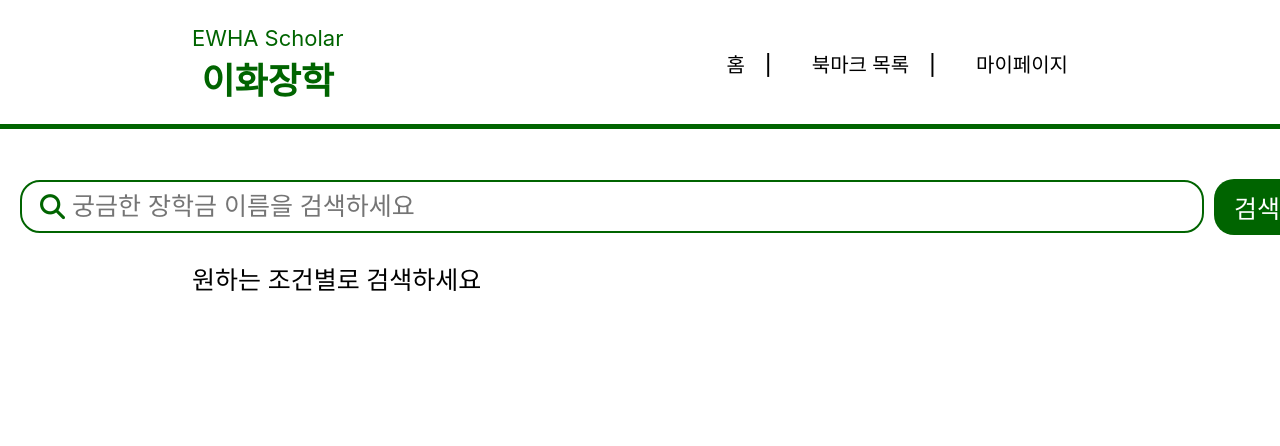
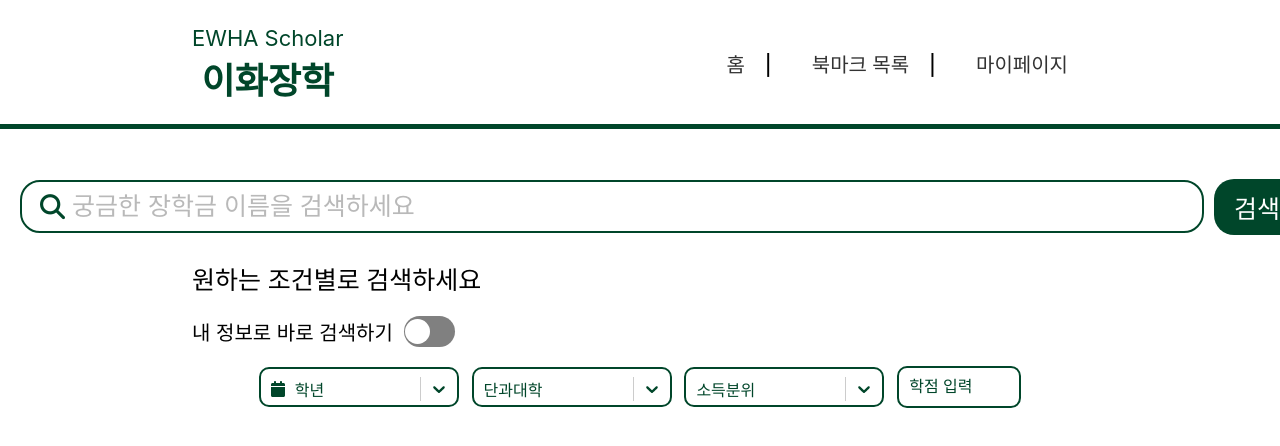
Before and after one commit to ECC-2024-Winter-Team1/EwhaScholarship_FE, a React (Create React App) app: page / in a window 1280 px wide. Shown: the top 446 px of the page. Built offline with nearby package versions, Linux system fonts and the light colour scheme.

Commit message:
feat: 드롭다운 기능 구현

```diff
--- a/package.json
+++ b/package.json
@@ -3,12 +3,16 @@
   "version": "0.1.0",
   "private": true,
   "dependencies": {
+    "@fortawesome/fontawesome-svg-core": "^6.7.2",
+    "@fortawesome/free-solid-svg-icons": "^6.7.2",
+    "@fortawesome/react-fontawesome": "^0.2.2",
     "@testing-library/jest-dom": "^5.14.1",
     "@testing-library/react": "^13.0.0",
     "@testing-library/user-event": "^13.2.1",
     "react": "^19.0.0",
     "react-dom": "^19.0.0",
     "react-scripts": "5.0.1",
+    "react-select": "^5.10.0",
     "styled-components": "^6.1.14",
     "web-vitals": "^2.1.0"
   },
--- a/src/App.js
+++ b/src/App.js
@@ -2,7 +2,6 @@ import logo from "./logo.svg";
 import "./App.css";
 import Header from "./components/Header";
 import SearchBox from "./components/SearchBox";
-import Filter from "./components/Filter";
 import MainPage from "./components/MainPage";
 
 function App() {
--- /dev/null
+++ b/src/components/FilterOption.jsx
@@ -0,0 +1,207 @@
+import React, { useState } from "react";
+import Select from "react-select";
+import styled from "styled-components";
+import { FontAwesomeIcon } from "@fortawesome/react-fontawesome";
+import { faCalendar } from "@fortawesome/free-solid-svg-icons";
+
+const Container = styled.div`
+  display: flex;
+  align-items: center;
+  gap: 1%;
+  justify-content: center;
+`;
+
+const StyledSingleValue = styled.div`
+  color: #00462a;
+  font-weight: 550;
+  display: flex;
+  align-items: center;
+  gap: 10px;
+`;
+
+const CustomStyles = {
+  dropdownIndicator: (provided, state) => ({
+    ...provided,
+    color: "#00462A",
+    "&:hover": {
+      color: "#00462A",
+    },
+  }),
+  control: (styles) => ({
+    ...styles,
+    height: "40px",
+    borderColor: "#00462A",
+    borderRadius: "10px",
+    borderWidth: "2px",
+    display: "flex",
+    alignItems: "center",
+    width: "200px",
+    "&:hover": {
+      borderColor: "#00462A",
+    },
+  }),
+  valueContainer: (styles) => ({
+    ...styles,
+    height: "40px",
+    display: "flex",
+    alignItems: "center",
+  }),
+  input: (styles) => ({
+    ...styles,
+    caretColor: "transparent",
+  }),
+  placeholder: (styles) => ({
+    ...styles,
+    display: "flex",
+    alignItems: "center",
+    color: "#00462A",
+    fontWeight: 550,
+    gap: "10px",
+  }),
+  singleValue: (styles) => ({
+    ...styles,
+    display: "flex",
+    alignItems: "center",
+    height: "100%",
+    color: "#00462A",
+    fontWeight: 550,
+  }),
+  option: (styles) => ({
+    ...styles,
+    backgroundColor: "white",
+    color: "gray",
+    "&:hover": {
+      backgroundColor: "#00462A",
+      color: "white",
+    },
+  }),
+  menu: (styles) => ({
+    ...styles, // 기존 스타일을 유지하면서 추가/변경
+    borderRadius: "10px", // 드롭다운 메뉴의 둥근 정도
+    border: "1px solid black", // 메뉴 테두리
+  }),
+};
+
+const Input = styled.input`
+  padding: 10px 10px;
+  border: 2px solid #00462a;
+  border-radius: 10px;
+  color: #00462a;
+  font-size: 16px;
+  font-weight: 550;
+  width: 100px;
+
+  &:focus {
+    border-color: #00462a;
+    outline: none;
+  }
+
+  &::placeholder {
+    color: #00462a;
+  }
+`;
+
+const FilterOption = () => {
+  const [selectedYear, setSelectedYear] = useState(null);
+
+  const [selectedCollege, setSelectedCollege] = useState(null);
+
+  const [selectedIncome, setSelectedIncome] = useState(null);
+
+  const [grade, setGrade] = useState("");
+
+  const handleGradeChange = (event) => {
+    setGrade(event.target.value);
+  };
+
+  const YearSingleValue = ({ data }) => (
+    <>
+      <StyledSingleValue>
+        <FontAwesomeIcon icon={faCalendar} style={{ marginRight: 5 }} />
+        {data.label}
+      </StyledSingleValue>
+    </>
+  );
+
+  const options1 = [
+    { value: "freshman", label: "1학년" },
+    { value: "sophomore", label: "2학년" },
+    { value: "junior", label: "3학년" },
+    { value: "senior", label: "4학년" },
+  ];
+
+  const options2 = [
+    { value: "humanities", label: "인문과학대학" },
+    { value: "social", label: "사회과학대학" },
+    { value: "natural", label: "자연과학대학" },
+    { value: "engineering", label: "공과대학" },
+    { value: "music", label: "음악대학" },
+    { value: "arts", label: "조형예술대학" },
+    { value: "education", label: "사범대학" },
+    { value: "business", label: "경영대학" },
+    { value: "convergence", label: "신산업융합대학" },
+    { value: "medical", label: "의과대학" },
+    { value: "nursing", label: "간호대학" },
+    { value: "pharmacy", label: "약학대학" },
+    { value: "scranton", label: "스크랜튼대학" },
+    { value: "ai", label: "인공지능대학" },
+    { value: "hokma", label: "호크마교양대학" },
+  ];
+
+  const options3 = [
+    { value: "0", label: "0분위" },
+    { value: "1", label: "1분위" },
+    { value: "2", label: "2분위" },
+    { value: "3", label: "3분위" },
+    { value: "4", label: "4분위" },
+    { value: "5", label: "5분위" },
+    { value: "6", label: "6분위" },
+    { value: "7", label: "7분위" },
+    { value: "8", label: "8분위" },
+    { value: "9", label: "9분위" },
+    { value: "10", label: "10분위" },
+  ];
+
+  return (
+    <Container>
+      <Select
+        options={options1}
+        value={selectedYear}
+        onChange={setSelectedYear}
+        placeholder={
+          <>
+            <FontAwesomeIcon icon={faCalendar} />
+            학년
+          </>
+        }
+        isClearable={true}
+        components={{ SingleValue: YearSingleValue }}
+        styles={CustomStyles}
+      />
+      <Select
+        options={options2}
+        value={selectedCollege}
+        onChange={setSelectedCollege}
+        placeholder="단과대학"
+        styles={CustomStyles}
+        isClearable={true}
+      />
+      <Select
+        options={options3}
+        value={selectedIncome}
+        onChange={setSelectedIncome}
+        placeholder="소득분위"
+        styles={CustomStyles}
+        isClearable={true}
+      />
+      <Input
+        type="text"
+        value={grade}
+        onChange={handleGradeChange}
+        placeholder="학점 입력"
+      />
+    </Container>
+  );
+};
+
+export default FilterOption;
--- a/src/components/Header.jsx
+++ b/src/components/Header.jsx
@@ -6,8 +6,8 @@ const HeaderWrapper = styled.header`
   padding-left: 15%;
   padding-right: 15%;
   background-color: white;
-  color: darkgreen;
-  border-bottom: 5px solid darkgreen;
+  color: #00462a;
+  border-bottom: 5px solid #00462a;
   max-width: 1800px;
   margin: 0 auto;
 `;
@@ -33,7 +33,7 @@ const HeaderTitle = styled.h1`
 const NavLinks = styled.div`
   a {
     margin: 0 20px;
-    color: black;
+    color: #333333;
     text-decoration: none;
     font-size: 20px;
     font-weight: 550;
@@ -47,8 +47,9 @@ const NavLinks = styled.div`
   }
 
   a:hover {
-    color: darkgreen;
+    color: #00462a;
     text-decoration: underline;
+    text-decoration-color: #00462a;
   }
 `;
 
--- a/src/components/MainPage.jsx
+++ b/src/components/MainPage.jsx
@@ -1,9 +1,16 @@
 import React, { useState } from "react";
 import SearchBox from "./SearchBox";
 import Text from "./Text";
-//import Filter from "./Filter";
+import Toggle from "./Toggle";
+import FilterOption from "./FilterOption";
 
 const MainPage = () => {
+  const [isOn, setIsOn] = useState(false);
+
+  const handleToggle = () => {
+    setIsOn(!isOn);
+  };
+
   const handleSearch = (query) => {
     console.log("검색어:", query); // 검색어를 출력하거나 처리
   };
@@ -12,7 +19,8 @@ const MainPage = () => {
     <div>
       <SearchBox onSearch={handleSearch} />
       <Text />
-      {/* <Filter /> */}
+      <Toggle isOn={isOn} onToggle={handleToggle} />
+      <FilterOption />
     </div>
   );
 };
--- a/src/components/SearchBox.jsx
+++ b/src/components/SearchBox.jsx
@@ -22,8 +22,13 @@ const Input = styled.input`
   max-width: 1300px;
   padding: 10px 10px 10px 50px;
   font-size: 25px;
-  border: 2px solid darkgreen;
+  border: 2px solid #00462a;
   border-radius: 20px;
+
+  &::placeholder {
+    color: #b9b9b9;
+    outline: none;
+  }
 `;
 
 const Icon = styled.i`
@@ -32,13 +37,13 @@ const Icon = styled.i`
   top: 50%;
   transform: translateY(-50%);
   font-size: 25px;
-  color: darkgreen;
+  color: #00462a;
 `;
 
 const Button = styled.button`
   margin-left: 10px;
   padding: 10px 20px;
-  background-color: darkgreen;
+  background-color: #00462a;
   color: white;
   border: none;
   border-radius: 20px;
--- a/src/components/Text.jsx
+++ b/src/components/Text.jsx
@@ -8,6 +8,7 @@ const TextWrapper = styled.p`
   text-align: left;
   position: relative;
   left: 15%;
+  margin-bottom: 1px;
 `;
 
 const Text = () => {
--- /dev/null
+++ b/src/components/Toggle.jsx
@@ -0,0 +1,47 @@
+import React from "react";
+import styled from "styled-components";
+
+const Container = styled.div`
+  display: flex;
+  align-items: center;
+  margin-left: 15%;
+  gap: 1%;
+`;
+
+const ToggleSwitch = styled.div`
+  position: relative;
+  width: 51px;
+  height: 31px;
+  background-color: ${(props) => (props.$isOn ? "#00462A" : "gray")};
+  border-radius: 30px;
+  cursor: pointer;
+  transition: background-color 0.3s ease;
+`;
+
+const ToggleCircle = styled.div`
+  position: absolute;
+  top: 3px;
+  left: ${(props) => (props.$isOn ? "25px" : "1px")};
+  width: 25px;
+  height: 25px;
+  background-color: white;
+  border-radius: 50%;
+  transiton: left 0.3s ease;
+`;
+
+const TextWrapper = styled.p`
+  font-size: 20px;
+`;
+
+const Toggle = ({ isOn, onToggle }) => {
+  return (
+    <Container>
+      <TextWrapper>내 정보로 바로 검색하기</TextWrapper>
+      <ToggleSwitch $isOn={isOn} onClick={onToggle}>
+        <ToggleCircle $isOn={isOn} />
+      </ToggleSwitch>
+    </Container>
+  );
+};
+
+export default Toggle;
```
Also changed, not shown: src/components/Filter.jsx (deleted, +0 -14 lines), 1 other file (tests, documents, lock files or other folders).
